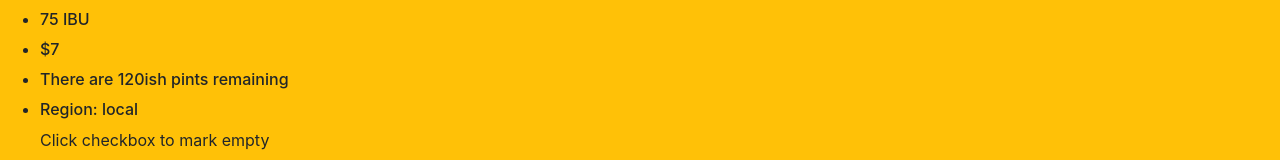
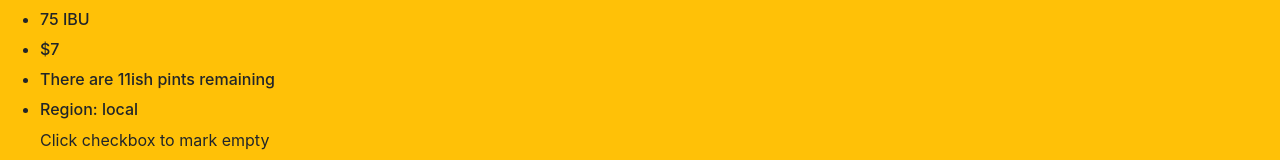
Before and after one commit to ericconner5/Shadys-Kegs, an Angular app: page / in a window 1280 px wide. Shown: the part 599-759 px from the top of the page. Built offline with nearby package versions, Linux system fonts and the light colour scheme.

Commit message:
add low quantity color

```diff
--- a/src/app/app.component.ts
+++ b/src/app/app.component.ts
@@ -17,7 +17,7 @@ export class AppComponent {
 
   masterKegList: Keg[] = [
     new Keg('Old Tavern Rat', 'Lompoc', 'Barleywine', 9.7, 95, 8, 120, 'local'),
-    new Keg('RPM', 'Boneyard', 'IPA', 7.5, 75, 7, 120, 'local'),
+    new Keg('RPM', 'Boneyard', 'IPA', 7.5, 75, 7, 11, 'local'),
   ];
   sellingKeg: boolean;
 
--- a/src/app/keg-list/keg-list.component.html
+++ b/src/app/keg-list/keg-list.component.html
@@ -5,7 +5,7 @@
   <li><h6>ABV: {{currentKeg.abv}}%</h6></li>
   <li><h6>{{currentKeg.ibu}} IBU</h6></li>
   <li><h6>${{currentKeg.price}}</h6></li>
-  <li><h6>There are {{currentKeg.pintCount}}ish pints remaining</h6></li>
+  <li><h6 [class]="lowQuantityColor(currentKeg)">There are {{currentKeg.pintCount}}ish pints remaining</h6></li>
   <li><h6>Region: {{currentKeg.region}}</h6></li>
   <p>Click checkbox to mark empty</p><input *ngIf="currentKeg.tapped === true" type="checkbox" checked (click)="toggleDone(currentKeg, false)"/>
 
--- a/src/app/keg-list/keg-list.component.ts
+++ b/src/app/keg-list/keg-list.component.ts
@@ -39,4 +39,10 @@ export class KegListComponent implements OnInit {
       return "bg-success";
     }
   }
+
+  lowQuantityColor(currentKeg) {
+    if (currentKeg.pintCount <= 10) {
+      return "bg-info";
+    }
+  }
 }
--- a/src/app/sell-pint/sell-pint.component.ts
+++ b/src/app/sell-pint/sell-pint.component.ts
@@ -12,14 +12,11 @@ export class SellPintComponent implements OnInit {
   @Output() sellPint = new EventEmitter();
 
 
-  sellSinglePint() {
-    console.log(this.childSelectedKeg.pintCount);
-    this.sellPint.emit(this.childSelectedKeg.pintCount --);
-  }
-
   constructor() { }
 
   ngOnInit() {
   }
 
+
+
 }
```
